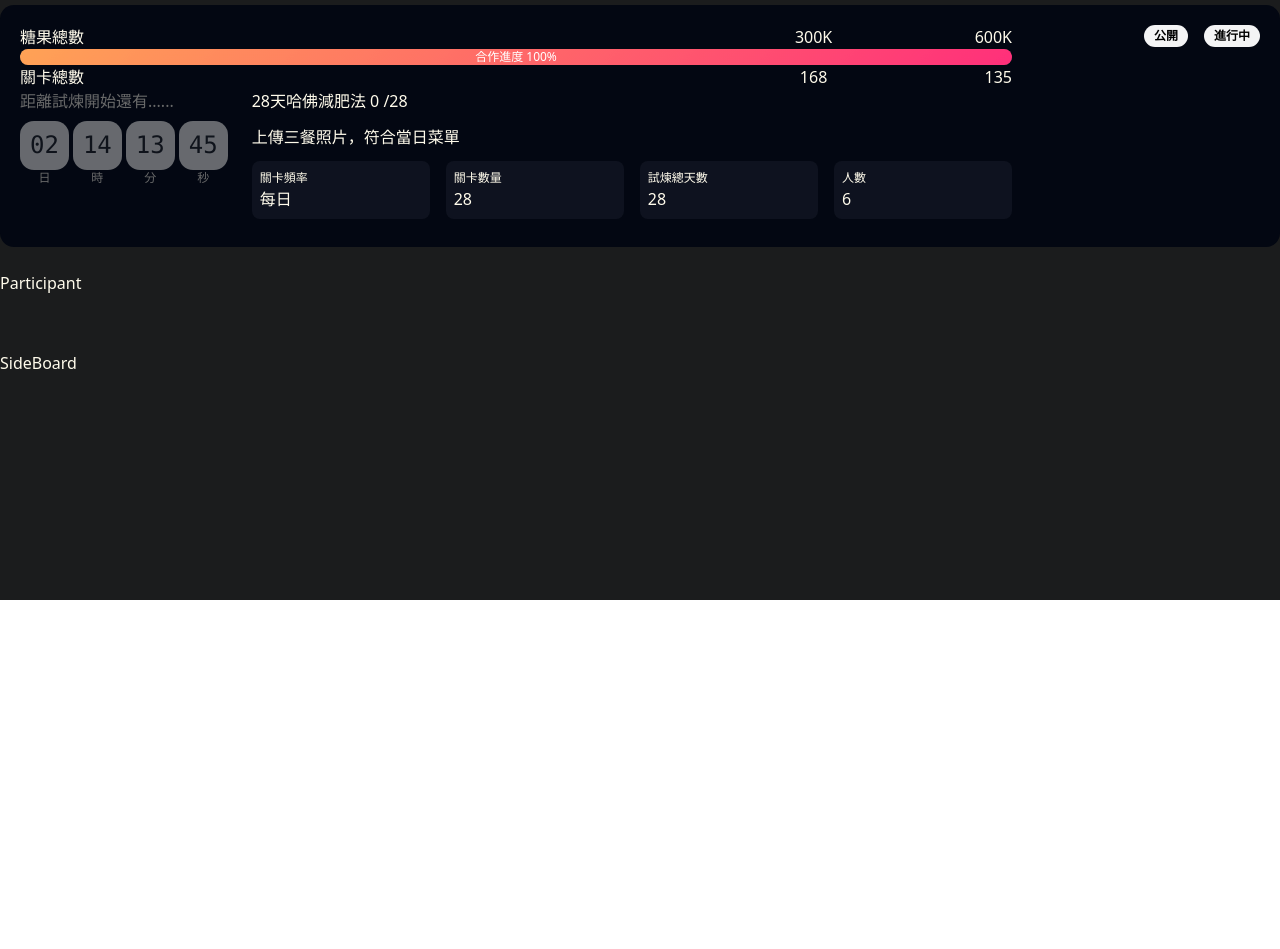
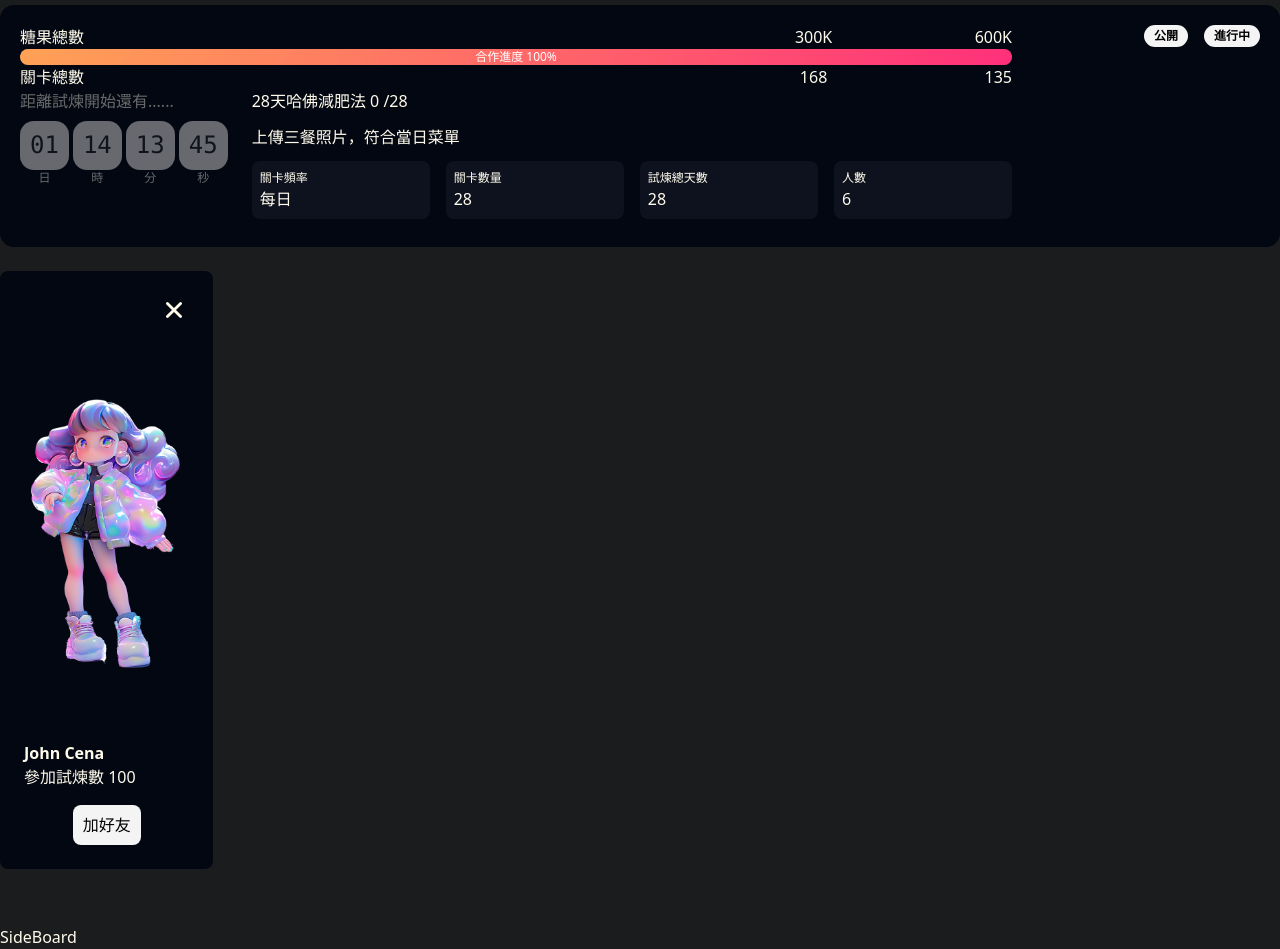
Before and after one commit to TooruTW/GoBetGoal, a React (Vite) app: page /trials/trial-detail/1 in a window 1280 px wide. Shown: the part 200-1149 px from the top of the page. Before the commit the page ends 800 px from the top, so only its background shows below. Built offline with nearby package versions, Linux system fonts and the light colour scheme.

Commit message:
feat-add-participant_card

```diff
--- /dev/null
+++ b/src/components/TrialDetail/DetailBoard/Participant/ErrorEffect.tsx
@@ -0,0 +1,84 @@
+import gsap from "gsap";
+import { useRef,useEffect } from "react";
+
+
+
+export default function ErrorEffect() {
+  const signRef = useRef<HTMLHeadingElement | null>(null);
+  function flashEffect() {
+    if (!signRef.current) return;
+
+    const tl = gsap.timeline();
+
+    // 瞬間順移到隨機位置，同時改變字體和文字
+    tl.set(signRef.current, {
+      xPercent: Math.floor(Math.random() * 40 - 20), // -20 到 20
+      yPercent: Math.floor(Math.random() * 40 - 20), // -20 到 20
+      fontFamily: "monospace", // 換成等寬字體
+    })
+      .set(
+        signRef.current,
+        {
+          xPercent: Math.floor(Math.random() * 40 - 20),
+          yPercent: Math.floor(Math.random() * 40 - 20),
+          fontFamily: "Bungee", // 換成草書字體
+        },
+        "+=0.08"
+      ) // 0.08秒後瞬間跳躍
+      .set(
+        signRef.current,
+        {
+          xPercent: Math.floor(Math.random() * 40 - 20),
+          yPercent: Math.floor(Math.random() * 40 - 20),
+          fontFamily: "fantasy", // 換成裝飾字體
+        },
+        "+=0.08"
+      ) // 再0.08秒後瞬間跳躍
+      .set(
+        signRef.current,
+        {
+          xPercent: Math.floor(Math.random() * 40 - 20),
+          yPercent: Math.floor(Math.random() * 40 - 20),
+          fontFamily: "serif",
+        },
+        "+=0.08"
+      ) // 再0.08秒後瞬間跳躍
+      .set(
+        signRef.current,
+        {
+          xPercent: 0,
+          yPercent: 0,
+          fontFamily: "inherit", // 恢復原來的字體
+        },
+        "+=0.08"
+      ); // 最後瞬間回到原位
+  }
+
+  useEffect(() => {
+    if (!signRef.current) return;
+    // 基礎閃爍效果
+    gsap.to(signRef.current, {
+      opacity: 0.2,
+      duration: 1.5,
+      repeat: -1,
+      yoyo: true,
+    });
+
+    // 定期觸發閃現效果
+    const interval = setInterval(() => {
+      if (Math.random() < 0.8) {
+        // 40% 機率觸發
+        flashEffect();
+      }
+    }, 3000 + Math.random() * 2000); // 3-5 秒隨機間隔
+
+    return () => {
+      clearInterval(interval);
+    };
+  }, []);
+  return (
+    <h1 ref={signRef} className="text-h1 font-black">
+      No Signal
+    </h1>
+  );
+}
--- /dev/null
+++ b/src/components/TrialDetail/DetailBoard/Participant/ImageLoader.tsx
@@ -0,0 +1,17 @@
+import { useState } from "react";
+import ErrorEffect from "./ErrorEffect";
+
+
+
+export default function ImageLoader(props: { imgUrl: string }) {
+      const { imgUrl } = props;
+      const [isLoad, setIsLoad] = useState(false)
+
+
+  return (
+    <div className="flex justify-center items-center h-full">
+        <img src={imgUrl} onLoad={()=>{setIsLoad(true)}} onError={()=>{setIsLoad(false)}} alt="player-img" />
+        {!isLoad && <ErrorEffect />}
+    </div>
+  );
+}
--- /dev/null
+++ b/src/components/TrialDetail/DetailBoard/Participant/PlayerCard.tsx
@@ -0,0 +1,34 @@
+import { IoClose } from "react-icons/io5";
+import ImageLoader from "./ImageLoader";
+
+interface acceptProps {
+  playerName: string;
+  playerImgUrl: string;
+  playerTotalTrials: number;
+  isFriend?: boolean;
+}
+
+export default function PlayerCard(props: acceptProps) {
+  const {
+    playerName = "unknown",
+    playerImgUrl = "",
+    playerTotalTrials = 0,
+    isFriend = false,
+  } = props;
+
+  return (
+    <div className="flex flex-col items-center gap-4 max-w-1/6 bg-card-bg rounded-md py-6">
+      <IoClose className=" self-end text-3xl mx-6" />
+      <div className="h-96 w-full ">
+        <ImageLoader imgUrl={playerImgUrl} />
+      </div>
+      <div className="self-start mx-6">
+        <p className=" font-bold text-h4 ">{playerName}</p>
+        <p className="">參加試煉數 {playerTotalTrials}</p>
+      </div>
+      {!isFriend && <button className={`rounded-md bg-bg-tags text-black py-2 px-2.5`}>
+        加好友
+      </button>}
+    </div>
+  );
+}
--- a/src/components/TrialDetail/DetailBoard/Participant/index.tsx
+++ b/src/components/TrialDetail/DetailBoard/Participant/index.tsx
@@ -1,7 +1,14 @@
-export default function Participant(){
-    return (
-        <div>
-            <h1>Participant</h1>
-        </div>
-    )
+import PlayerCard from "./PlayerCard";
+
+export default function Participant() {
+  return (
+    <div>
+      <PlayerCard
+        playerName="John Cena"
+        playerTotalTrials={100}
+        isFriend={false}
+        playerImgUrl="/avatar/girlPurpleCurly.webp"
+      />
+    </div>
+  );
 }
--- a/src/components/TrialDetail/DetailBoard/TrialInfo/index.tsx
+++ b/src/components/TrialDetail/DetailBoard/TrialInfo/index.tsx
@@ -14,8 +14,8 @@ export default function TrialInfo() {
           completeRate={100}
         />
         <TrialContent
-          start={new Date(2025, 5, 23)}
-          deadLine={new Date(2025, 5, 26)}
+          start={new Date(2025, 5, 22)}
+          deadLine={new Date(2025, 5, 23)}
         />
       </div>
       {/* right */}
--- a/src/styles/index.css
+++ b/src/styles/index.css
@@ -60,6 +60,7 @@
   --text-h1: 40px;
   --text-h2: 32px;
   --text-h3: 24px;
+  --text-h4: 18px
   --text-p: 16px;
   --text-label: 12px;
   --text-title: 30px;
```
